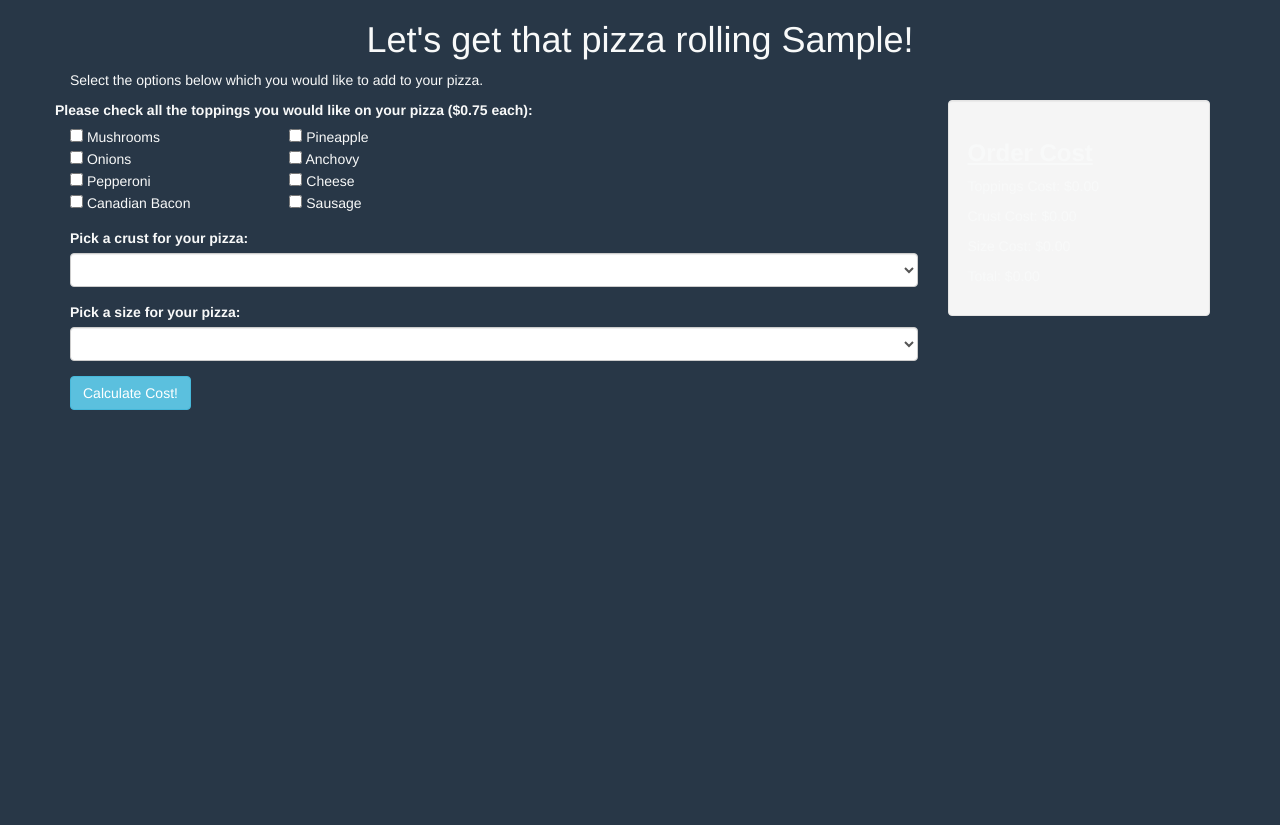
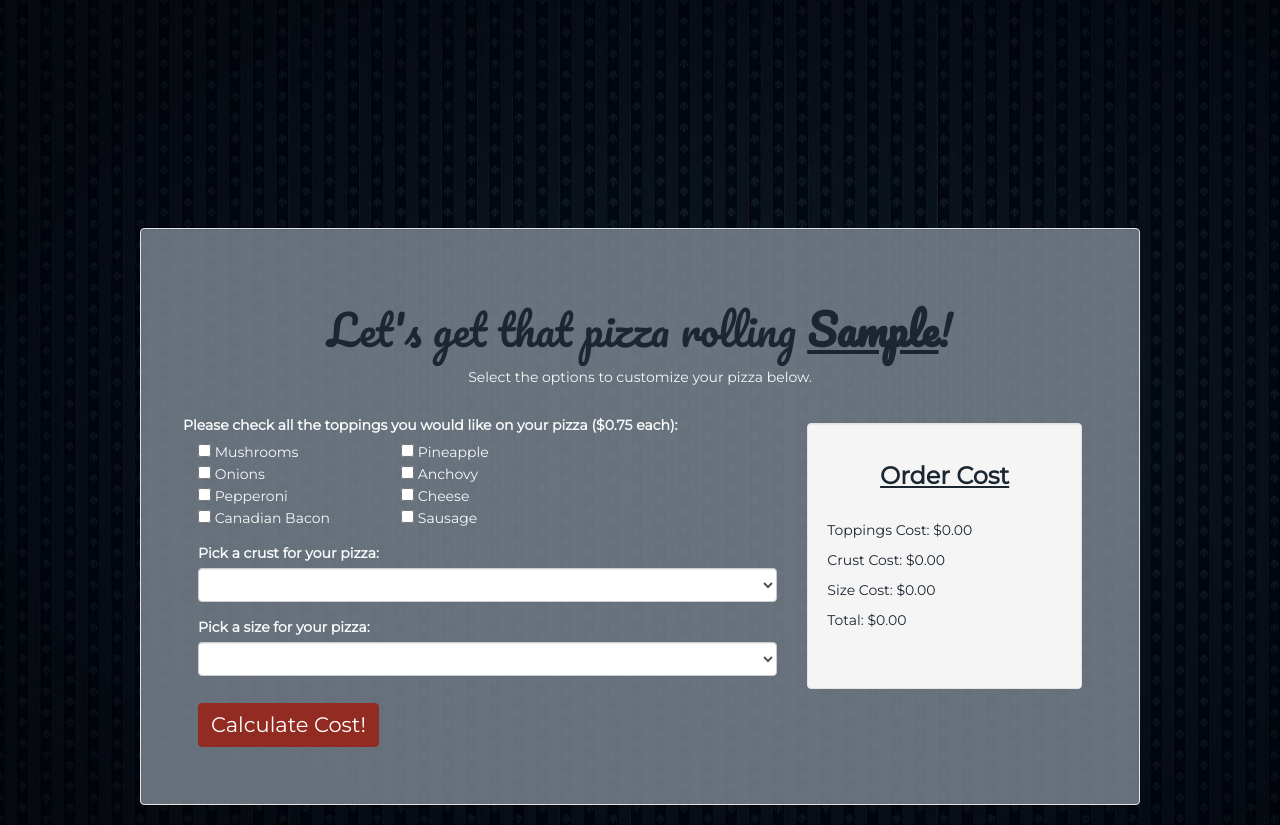
Before and after one commit to ericanafziger/pizza-order, a plain HTML site: page index.html in a window 1280 px wide. Both pictures are taken after typing "Sample", "name@example.com" into the empty fields and a click on the button "Let's Go!". Before the commit the page ends 800 px from the top, so only its background shows below. Drawn offline with Linux system fonts and the light colour scheme; a web font is replaced by a local one.

Commit message:
add stying to section 2 and add background images for entire app

```diff
--- a/css/styles.css
+++ b/css/styles.css
@@ -1,8 +1,11 @@
 body {
   background-color: #283747;
   color: #F8F9F9;
+  font-family: 'Montserrat', sans-serif;
+  background: url(../img/blue-background.jpg);
+  background-size: cover;
 }
-#section-two, #section-three, .btn-warning {
+#section-two, #section-three, .btn-default {
   display: none;
 }
 .underline {
@@ -14,27 +17,70 @@ body {
   font-family: 'Pacifico', cursive;
   font-size: 2em;
 }
+.emphasize {
+  color: #1B2631;
+  font-family: 'Pacifico', cursive;
+  font-size: 3em;
+  margin-bottom: 2%;
+}
 #homeWell {
-  background-color: #808B96;
+  background-color: rgba(128, 139, 150, 0.8);
   margin-top: 20%;
   text-align: center;
   max-width: 800px;
   margin-left: auto;
   margin-right: auto;
+  min-height: 500px;
+}
+#orderWell {
+  background-color: rgba(128, 139, 150, 0.8);
+  margin-top: 20%;
+  max-width: 1000px;
+  margin-left: auto;
+  margin-right: auto;
+  min-height: 560px;
+  padding: 5%;
 }
 #homeWell input {
   margin-left: auto;
   margin-right: auto;
   max-width: 500px;
 }
+
+#priceWell {
+  color: #1B2631;
+  text-align: left;
+  min-height: 266px;
+  margin-top: 3%;
+}
+
+.btn-default {
+  margin-top: 2%;
+  background-color: #D6DBDF;
+  border-color: #D6DBDF;
+}
 .btn-danger {
+  margin-top: 2%;
   background-color: #922B21;
   border-color: #922B21;
+  font-size: 1.5em;
 }
-h1 {
+.btn-danger:hover {
+  margin-top: 2%;
+  background-color: #C0392B;
+  border-color: #C0392B;
+  font-size: 1.5em;
+  box-shadow:1px 0px 10px black;
+}
+h1, h2, h3, h4, h5 {
   text-align: center;
 }
 h4 {
+  margin-top: 4%;
+  margin-bottom: 4%;
   color: #1B2631;
   text-align: center;
+  margin-left: auto;
+  margin-right: auto;
+  max-width: 500px;
 }
--- a/index.html
+++ b/index.html
@@ -1,7 +1,7 @@
 <!DOCTYPE html>
 <html>
   <head>
-    <link href="https://fonts.googleapis.com/css?family=Amatic+SC|Fjalla+One|Pacifico|Shrikhand" rel="stylesheet">
+    <link href="https://fonts.googleapis.com/css?family=Montserrat|Open+Sans|Pacifico" rel="stylesheet">
     <link rel="stylesheet" href="css/bootstrap.css" type="text/css">
     <link rel="stylesheet" href="css/styles.css" type="text/css">
     <script src="js/jquery-3.1.1.js"></script>
@@ -13,7 +13,6 @@
       <div class="well" id="homeWell">
         <h1>Welcome to</h1>
         <h1><span class="highlight">Pizza Your Heart!</span></h1>
-        <br>
         <h4>To get started with your online order, please fill out the form below.</h4>
         <form id="userName">
           <div class="form-group">
@@ -30,21 +29,22 @@
     </div><!--end of section-one-->
 
     <div class="container" id="section-two">
-      <h1>Let's get that pizza rolling <span class="nameForOrder"></span>!</h1>
-      <p>Select the options below which you would like to add to your pizza.</p>
+      <div class="well" id="orderWell">
+        <h2 class="emphasize">Let's get that pizza rolling <span class="underline nameForOrder"></span>!</h2>
+        <h5>Select the options to customize your pizza below.</h5><br>
         <div class="row">
-        <div class="col-md-9">
+          <div class="col-md-8">
             <form id="pizzaForm">
               <div class="form-group row">
                 <label for="toppings">Please check all the toppings you would like on your pizza ($0.75 each):</label> <br>
-              <div class="col-md-3">
+                <div class="col-md-4">
                   <input type="checkbox" name="toppings" value="mushrooms"> Mushrooms <br>
                   <input type="checkbox" name="toppings" value="onions"> Onions <br>
                   <input type="checkbox" name="toppings" value="pepperoni"> Pepperoni <br>
                   <input type="checkbox" name="toppings" value="canadian bacon"> Canadian Bacon <br>
                 </div><!--end of col 1-->
 
-              <div class="col-md-3">
+                <div class="col-md-4">
                   <input type="checkbox" name="toppings" value="pineapple"> Pineapple <br>
                   <input type="checkbox" name="toppings" value="anchovy"> Anchovy <br>
                   <input type="checkbox" name="toppings" value="cheese"> Cheese <br>
@@ -72,20 +72,21 @@
                   <option value="12.99">Giant - $12.99</option>
                 </select>
               </div>
-            <button type="submit" class="btn btn-info">Calculate Cost!</button>
+              <button type="submit" class="btn btn-danger">Calculate Cost!</button>
             </form>
           </div><!--end of 1st col-->
-        <div class="col-md-3">
-          <div class="well">
-            <h3><span class="underline">Order Cost</span></h3>
+          <div class="col-md-4">
+            <div class="well" id="priceWell">
+              <h3><span class="underline">Order Cost</span></h3><br>
               <p>Toppings Cost: $<span class="toppingsPrice">0.00</span></p>
               <p>Crust Cost: $<span class="crustPrice">0.00</span></p>
               <p>Size Cost: $<span class="sizePrice">0.00</span></p>
               <p>Total: $<span class="price">0.00</span></p>
+              <center><button type="submit" class="btn btn-default">Place Order</button></center>
             </div>
-          <button type="submit" class="btn btn-warning">Place Order</button>
           </div>
         </div><!--end of row-->
+      </div><!--end of overall well-->
     </div><!--end of section-two-->
     <div class="container" id="section-three">
       <div class="well">
--- a/js/scripts.js
+++ b/js/scripts.js
@@ -62,14 +62,14 @@ $(document).ready(function(){
       $(".crustPrice").text(crustPrice.toFixed(2));
       $(".toppingsPrice").text(toppingsPrice.toFixed(2));
       $(".sizePrice").text(newCustomer.size);
-      $(".btn-warning").fadeIn();
+      $(".btn-default").fadeIn();
     } else {
       alert("You haven't finished your pizza yet!");
     }
     console.log(newCustomer);
   }); // end of pizzaForm submit
 
-  $(".btn-warning").click(function(){
+  $(".btn-default").click(function(){
     $("#section-two").hide();
     $("#section-three").fadeIn();
 
```
Also changed, not shown: img/blue-background.jpg (added). Lines whose indentation alone changed are shown as unchanged.
